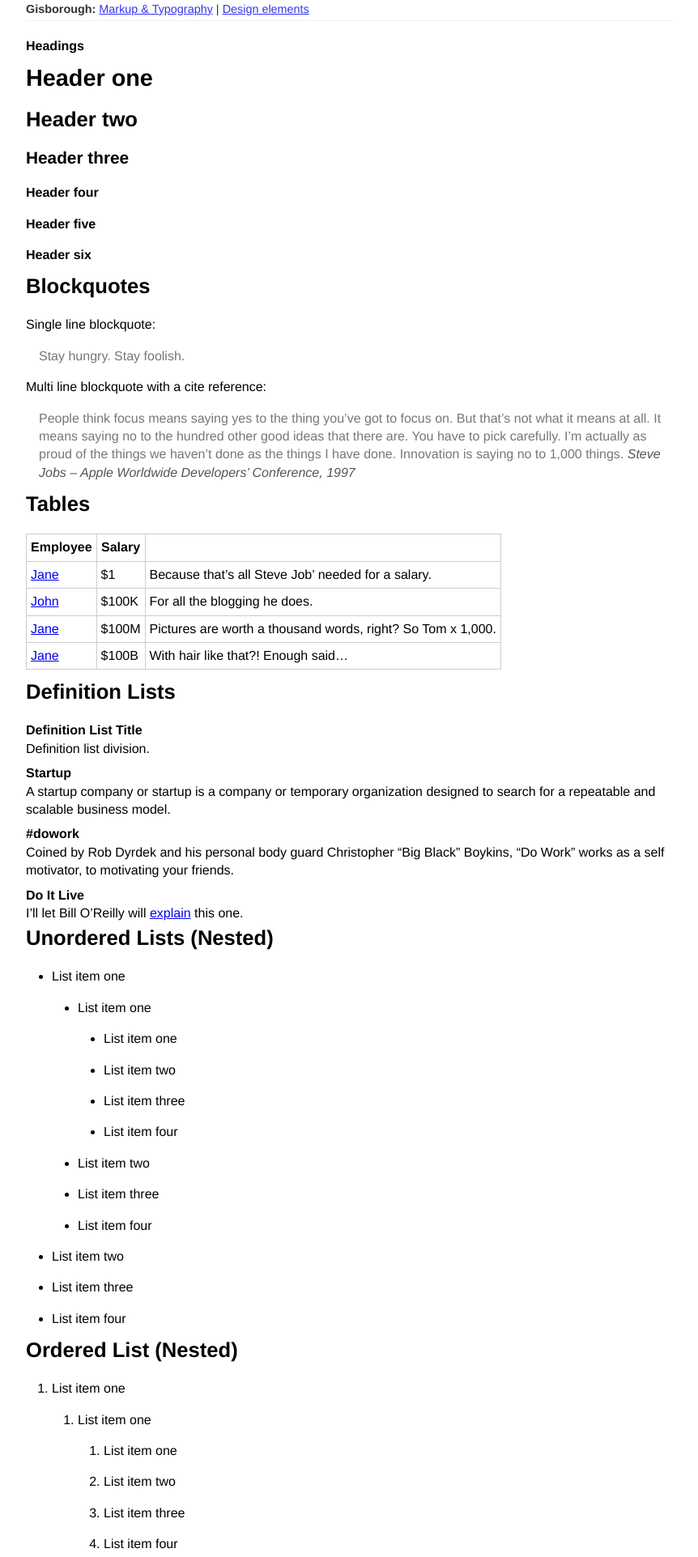
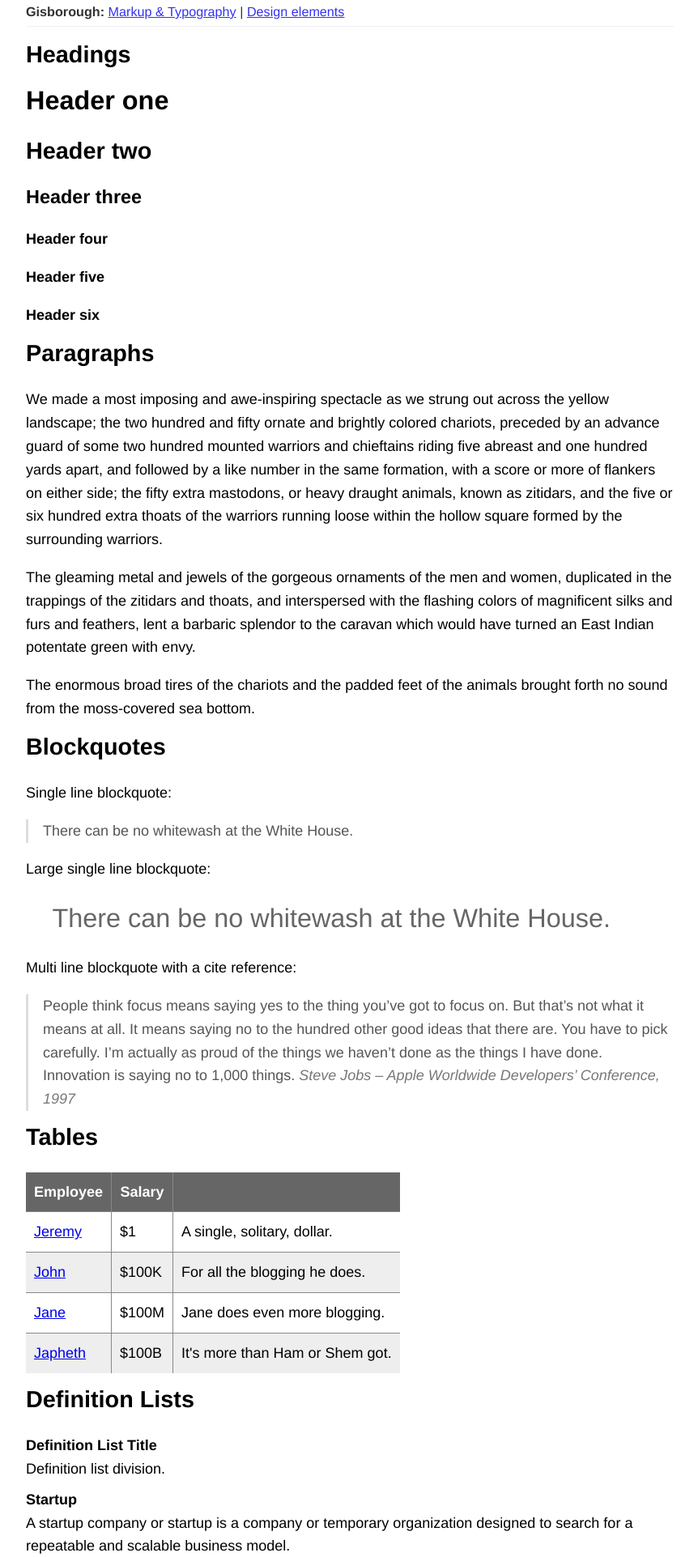
Before and after one commit to Doteveryone/gisborough, a PHP site: page /markup.php in a window 1280 px wide. Shown: the top 1923 px of the page at 81% size, without its empty margins (208-1070 px from the left). Run offline with PHP 8.4, Linux system fonts and the light colour scheme; style sheets or scripts are compiled from the project's sources.

Commit message:
Continued CSS fettling.

```diff
--- a/markup.php
+++ b/markup.php
@@ -2,16 +2,29 @@
 
 <div id="main">
 
-<p><strong>Headings</strong></p>
+
+<h2><strong>Headings</strong></h2>
 <h1>Header one</h1>
 <h2>Header two</h2>
 <h3>Header three</h3>
 <h4>Header four</h4>
 <h5>Header five</h5>
 <h6>Header six</h6>
+
+<h2>Paragraphs</h2>
+
+<p>We made a most imposing and awe-inspiring spectacle as we strung out across the yellow landscape; the two hundred and fifty ornate and brightly colored chariots, preceded by an advance guard of some two hundred mounted warriors and chieftains riding five abreast and one hundred yards apart, and followed by a like number in the same formation, with a score or more of flankers on either side; the fifty extra mastodons, or heavy draught animals, known as zitidars, and the five or six hundred extra thoats of the warriors running loose within the hollow square formed by the surrounding warriors.</p>
+
+<p>The gleaming metal and jewels of the gorgeous ornaments of the men and women, duplicated in the trappings of the zitidars and thoats, and interspersed with the flashing colors of magnificent silks and furs and feathers, lent a barbaric splendor to the caravan which would have turned an East Indian potentate green with envy.</p>
+
+<p>The enormous broad tires of the chariots and the padded feet of the animals brought forth no sound from the moss-covered sea bottom.</p>
+
+
 <h2>Blockquotes</h2>
 <p>Single line blockquote:</p>
-<blockquote><p>Stay hungry. Stay foolish.</p></blockquote>
+<blockquote><p>There can be no whitewash at the White House.</p></blockquote>
+<p>Large single line blockquote:</p>
+<blockquote class='large'><p>There can be no whitewash at the White House.</p></blockquote>
 <p>Multi line blockquote with a cite reference:</p>
 <blockquote><p>People think focus means saying yes to the thing you&#8217;ve got to focus on. But that&#8217;s not what it means at all. It means saying no to the hundred other good ideas that there are. You have to pick carefully. I&#8217;m actually as proud of the things we haven&#8217;t done as the things I have done. Innovation is saying no to 1,000 things. <cite>Steve Jobs &#8211; Apple Worldwide Developers&#8217; Conference, 1997</cite></p></blockquote>
 <h2>Tables</h2>
@@ -23,9 +36,9 @@
 <th></th>
 </tr>
 <tr class="odd">
-<td><a href="http://example.com/">Jane</a></td>
+<td><a href="http://example.com/">Jeremy</a></td>
 <td>$1</td>
-<td>Because that&#8217;s all Steve Job&#8217; needed for a salary.</td>
+<td>A single, solitary, dollar.</td>
 </tr>
 <tr class="even">
 <td><a href="http://example.com">John</a></td>
@@ -35,12 +48,12 @@
 <tr class="odd">
 <td><a href="http://example.com/">Jane</a></td>
 <td>$100M</td>
-<td>Pictures are worth a thousand words, right? So Tom x 1,000.</td>
+<td>Jane does even more blogging.</td>
 </tr>
 <tr class="even">
-<td><a href="http://example.com/">Jane</a></td>
+<td><a href="http://example.com/">Japheth</a></td>
 <td>$100B</td>
-<td>With hair like that?! Enough said&#8230;</td>
+<td>It's more than Ham or Shem got.</td>
 </tr>
 </tbody>
 </table>
--- a/scss/gisborough.scss
+++ b/scss/gisborough.scss
@@ -1,7 +1,7 @@
 body {
   font-family: "Helvetica Neue", "Helvetica", "Arial", sans-serif;
-  line-height: 1.4em;
-  font-size: 16px;
+  line-height: 1.6em;
+  font-size: 18px;
 }
 
 .clear {
@@ -23,6 +23,11 @@ a {
     color: red;
     text-decoration: underline;
   }
+}
+
+abbr,acronym {
+  border-bottom: 1px dotted;
+  cursor: help;
 }
 
 h1 {
@@ -49,11 +54,20 @@ h4,h5,h6 {
 }
 
 blockquote {
-  color: #777;
-  margin: 1em 0 1em 1em;
+  color: #555;
+  margin: 1em 0;
+  padding-left: 1em;
+  border-left: 3px solid #ddd;
   cite {
     font-style:italic;
-    color: #555;
+    color: #777;
+  }
+  &.large {
+    font-size: 180%;
+    border-left: none;
+    padding-left: 0;
+    margin-left: 1em;
+    color: #666;
   }
 }
 
@@ -115,12 +129,19 @@ sup {
 
 table {
   margin: 1em 0;
+   border-collapse: collapse;
+    border-style: hidden;
   th {
     font-weight: bold;
+    color: #fff;
+    background: #666;
   }
   th, td {
-    padding: 5px;
-    border: 1px solid #ccc;
+    padding: 10px;
+    border: 1px solid #888;
+  }
+  tr.even td {
+    background: #eee;
   }
 }
 
```
